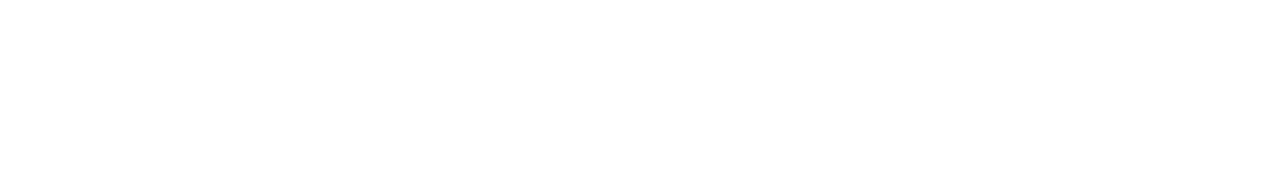
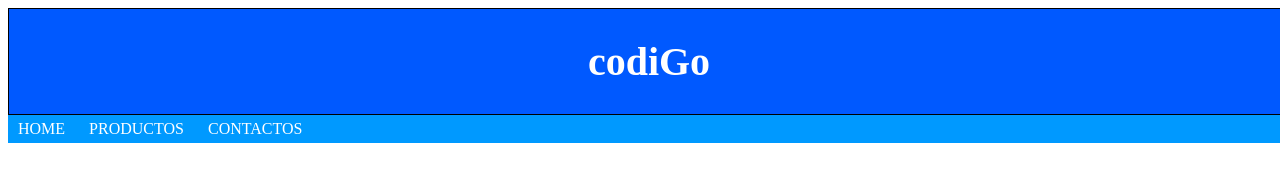
Before and after one commit to luicsistem/web-codigoo, a plain HTML site: page index.html in a window 1280 px wide. Drawn offline with Linux system fonts and the light colour scheme.

Commit message:
trabajando en el header y el nav

```diff
--- a/estilos.css
+++ b/estilos.css
@@ -0,0 +1,25 @@
+.header {
+    width: 100vw;
+    border: 1px solid #000 ;
+    background-color: #0059ff;
+    color: #fff;
+    padding: 2px 0;
+    font-size: 20px;
+    text-align: center;
+
+}
+
+.nav {
+    background: #0099ff;
+    padding: 5px 0;
+    width: 100vw;
+}
+.nav a {
+    color: #fff;
+    text-transform: uppercase;
+    text-decoration: none;
+    padding: 4px 10px;
+
+
+
+}
--- a/index.html
+++ b/index.html
@@ -5,8 +5,18 @@
     <meta name="viewport" content="width=device-width, initial-scale=1.0">
     <meta http-equiv="X-UA-Compatible" content="ie=edge">
     <title>proyecto tecsup</title>
+    <link rel="stylesheet" href="estilos.css">
 </head>
 <body>
+    <header class="header">
+        <h1>codiGo</h1>
+    </header>
+    <nav class="nav">
+            <a href="#">Home</a>
+            <a href="#">Productos</a>
+            <a href="#">Contactos</a>
+        </nav>
 
+    <script src="scripts/app.js"></script>
 </body>
 </html>
```
Also changed, not shown: scripts/app.js (added), styles/main.css (added).
